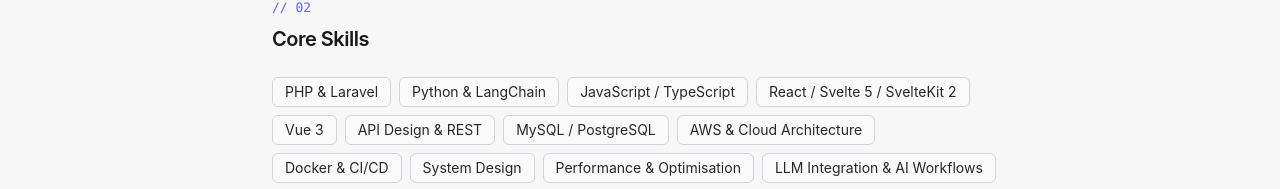
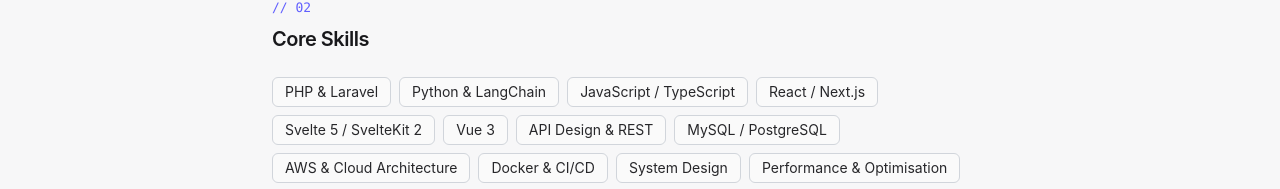
Before and after one commit to albertovalinocarro/albertovalinocarro.github.io, a React (Vite) app: page / in a window 1280 px wide. Shown: the part 738-927 px from the top of the page. Built offline with nearby package versions, Linux system fonts and the light colour scheme; no server answers.

Commit message:
fix: skills

```diff
--- a/src/data/resume.ts
+++ b/src/data/resume.ts
@@ -34,7 +34,8 @@
         "PHP & Laravel",
         "Python & LangChain",
         "JavaScript / TypeScript",
-        "React / Svelte 5 / SvelteKit 2",
+        "React / Next.js",
+        "Svelte 5 / SvelteKit 2",
         "Vue 3",
         "API Design & REST",
         "MySQL / PostgreSQL",
```
